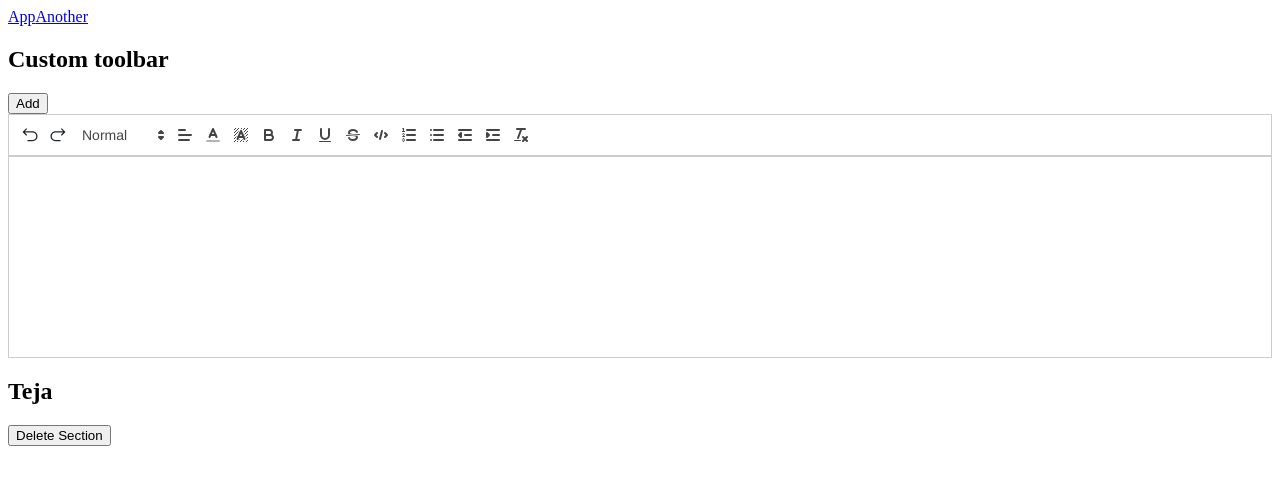
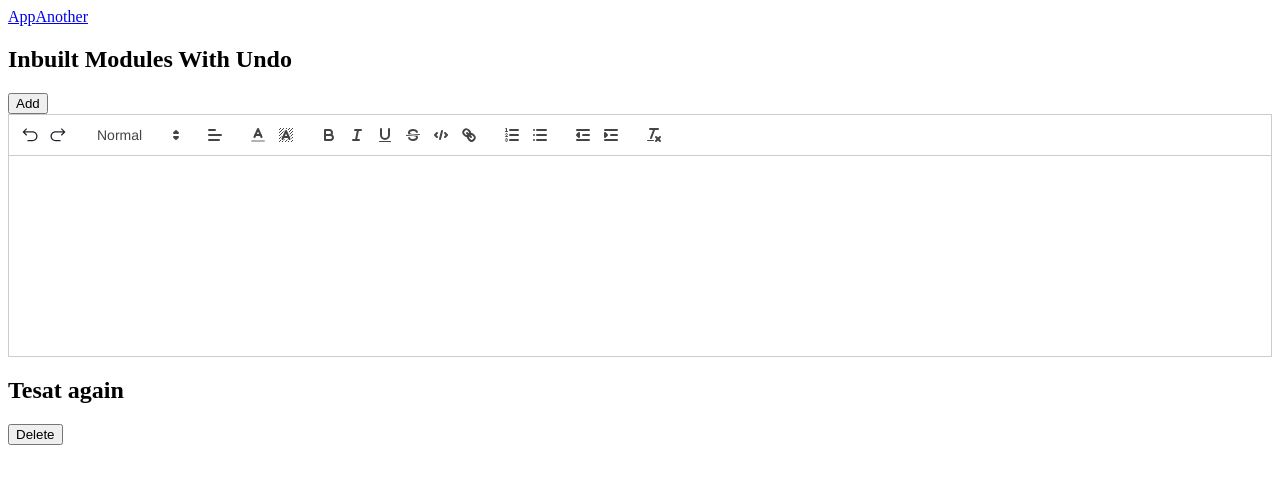
Before and after one commit to teja463/react, a React (Create React App) app in the folder ag-grid/: page /app in a window 1280 px wide. Shown: the top 484 px of the page. Built offline with nearby package versions, Linux system fonts and the light colour scheme.

Commit message:
added modules as per AC

```diff
--- a/ag-grid/src/EditorWithInbuiltModules.js
+++ b/ag-grid/src/EditorWithInbuiltModules.js
@@ -10,9 +10,10 @@ export default function Editor(props) {
     [{ header: [] }],
     [{ align: [] }],
     [{ color: [] }, { background: [] }],
-    ["bold", "italic", "underline", "strike", "code-block"],
+    ["bold", "italic", "underline", "strike", "code-block", "link"],
     [{ list: "ordered" }, { list: "bullet" }],
     [{ indent: "-1" }, { indent: "+1" }],
+    ["clean"],
   ];
 
   const modules = {
@@ -31,6 +32,7 @@ export default function Editor(props) {
       />
       <button onClick={() => props.deleteEditor(props.eid)}>Delete</button>
       <h2>{props.sample}</h2>
+      <h3>teaste</h3>
       <div
         className="ql-editor"
         dangerouslySetInnerHTML={{ __html: value }}
--- a/ag-grid/src/EditorWithInbuiltModulesWithUndo.js
+++ b/ag-grid/src/EditorWithInbuiltModulesWithUndo.js
@@ -1,4 +1,4 @@
-import React, { useState, useMemo, useCallback } from "react";
+import React, { useState, useRef } from "react";
 import ReactQuill from "react-quill";
 import "react-quill/dist/quill.snow.css";
 
@@ -11,52 +11,56 @@ icons[
 </svg>
 `;
 
+icons[
+  "redo"
+] = `<svg width="16" height="14" viewBox="0 0 16 14" fill="none" xmlns="http://www.w3.org/2000/svg" >
+<path
+  d="M5.5 3.25H13.1156L10.8737 1.00875L11.75 0.125L15.5 3.875L11.75 7.625L10.8737 6.74062L13.1137 4.5H5.5C4.50544 4.5 3.55161 4.89509 2.84835 5.59835C2.14509 6.30161 1.75 7.25544 1.75 8.25C1.75 9.24456 2.14509 10.1984 2.84835 10.9017C3.55161 11.6049 4.50544 12 5.5 12H10.5V13.25H5.5C4.17392 13.25 2.90215 12.7232 1.96447 11.7855C1.02678 10.8479 0.5 9.57608 0.5 8.25C0.5 6.92392 1.02678 5.65215 1.96447 4.71447C2.90215 3.77678 4.17392 3.25 5.5 3.25Z"
+  fill="#212529"
+/>
+</svg>`;
+
+function undoHandler() {
+  this.quill.history.undo();
+}
+
+function redoHandler() {
+  this.quill.history.redo();
+}
+
 export default function Editor(props) {
   const [value, setValue] = useState();
 
-  function imageHandler() {
-    this.quill.history.undo();
-  }
-  const modules = useMemo(
-    () => ({
+  const modulesRef = useRef({
     toolbar: {
-        handlers: { undo: imageHandler },
+      handlers: { undo: undoHandler, redo: redoHandler },
       container: [
-          ["undo", "bold", "italic", "underline", "strike"], // toggled buttons
-          ["blockquote", "code-block"],
-
-          // [{ header: 1 }, { header: 2 }], // custom button values
+        ["undo", "redo"],
+        [{ header: [] }],
+        [{ align: [] }],
+        [{ color: [] }, { background: [] }],
+        ["bold", "italic", "underline", "strike", "code-block", "link"],
         [{ list: "ordered" }, { list: "bullet" }],
-          // [{ script: "sub" }, { script: "super" }], // superscript/subscript
-          [{ indent: "-1" }, { indent: "+1" }], // outdent/indent
-          // [{ direction: "rtl" }], // text direction
-
-          // [{ size: ["small", false, "large", "huge"] }], // custom dropdown
-          [{ header: [1, 2, 3, 4, 5, 6, false] }],
-
-          [{ color: [] }, { background: [] }], // dropdown with defaults from theme
-          // [{ font: [] }],
-          [{ align: [] }],
-          ,
+        [{ indent: "-1" }, { indent: "+1" }],
+        ["clean"],
       ],
     },
     clipboard: {
       matchVisual: false,
     },
-    }),
-    []
-  );
+  });
 
   return (
     <div>
       <ReactQuill
         value={value}
         onChange={setValue}
-        modules={modules}
+        modules={modulesRef.current}
         id={props.eid}
         className="myeditor"
         preserveWhitespace
       />
+      <h2>Tesat again</h2>
       <button onClick={() => props.deleteEditor(props.eid)}>Delete</button>
       <div
         className="ql-editor"
--- a/ag-grid/src/EditroWithCustomToolbar.js
+++ b/ag-grid/src/EditroWithCustomToolbar.js
@@ -58,6 +58,7 @@ const CustomToolbar = (props) => (
       <button className="ql-underline" />
       <button className="ql-strike" />
       <button className="ql-code-block" />
+      <button className="ql-link" />
       <button className="ql-list" value="ordered" />
       <button className="ql-list" value="bullet" />
       <button className="ql-indent" value="-1" />
--- a/ag-grid/src/index.js
+++ b/ag-grid/src/index.js
@@ -5,8 +5,8 @@ import "./App.css";
 // import App from './App';
 // import App from './AppOld';
 // import App from "./AppQuillInbuiltModules";
-// import App from "./AppQuillInbuiltModulesUndo";
-import App from "./AppQuillCustomToolbar";
+import App from "./AppQuillInbuiltModulesUndo";
+// import App from "./AppQuillCustomToolbar";
 // import App2 from "./AppQuill2";
 
 function Home() {
```
Lines whose indentation alone changed are shown as unchanged.
